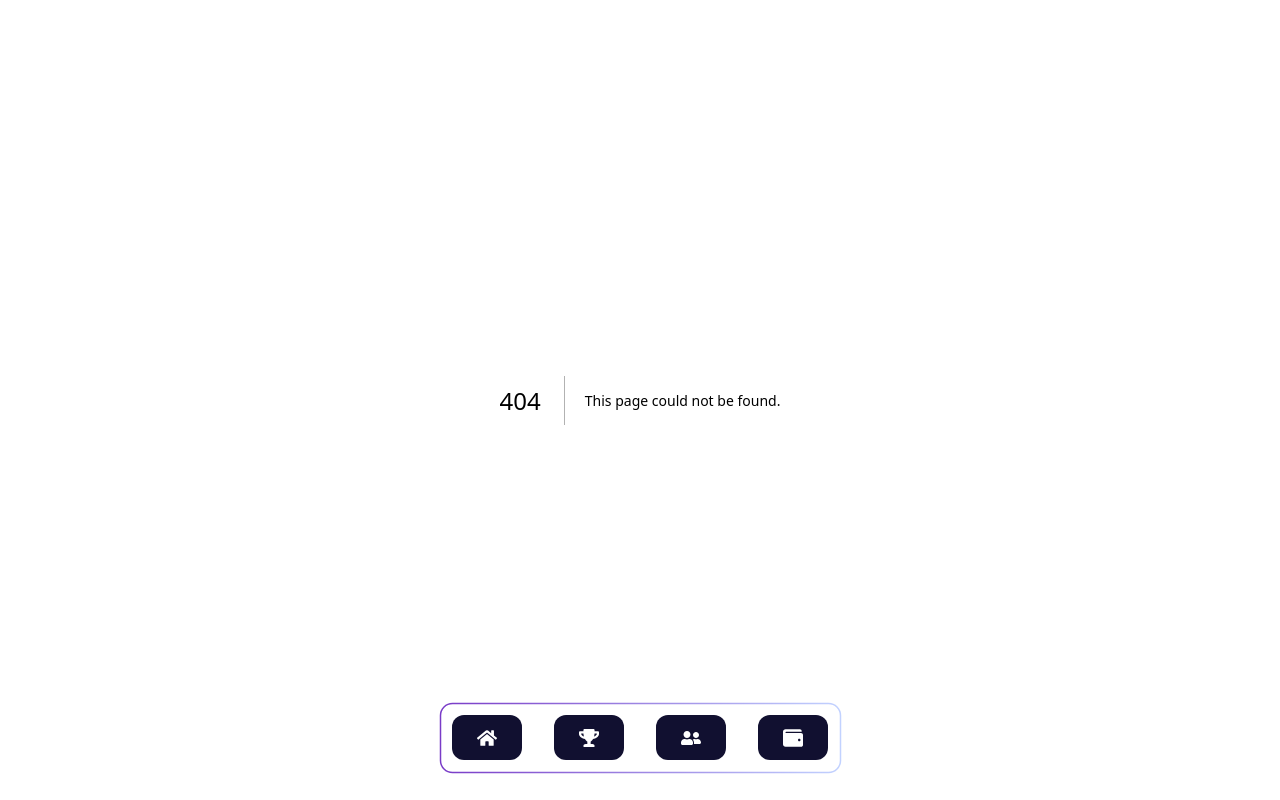
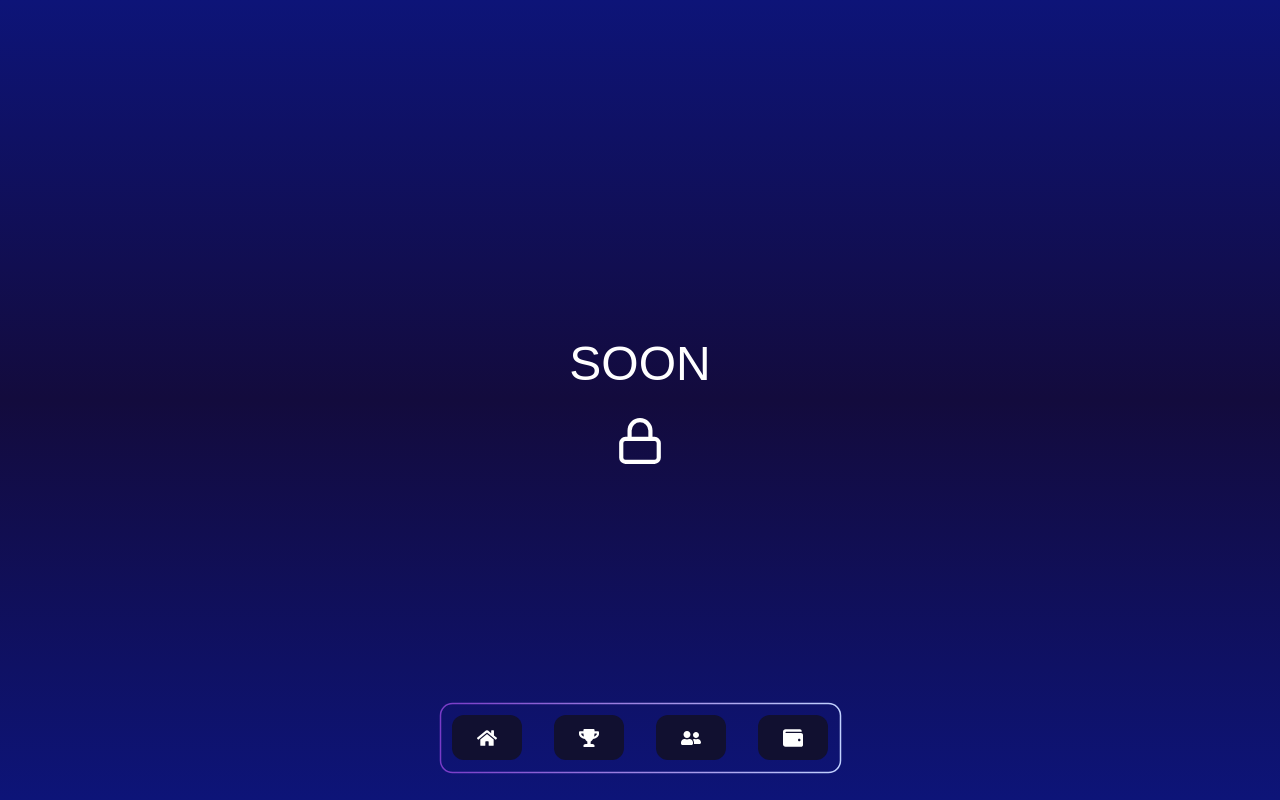
Before and after one commit to KruglyakovNikita/droppu, a Next.js app in the folder client/: page /inventory in a window 1280 px wide. Before the commit this address had no page. Built offline with nearby package versions, Linux system fonts and the light colour scheme.

Commit message:
Add new pages: Inventory, Stats

```diff
--- a/client/pages/index.tsx
+++ b/client/pages/index.tsx
@@ -75,10 +75,12 @@ const Home: React.FC = () => {
   }, []);
 
   const inviteFriendsLink = () => {
-    window.Telegram.WebApp.openTelegramLink(`https://t.me/share/url?url=https://t.me/droppu/start?startapp=${telegramUser?.id}&text=%0A%0A🚀 Jump into action with @Droppu's jetpack game and earn $JET tokens soon!%0A🌟 Get a 750 rating boost just for joining!%0A💥 Premium players score a massive 1000 rating boost!`);
+    window.Telegram.WebApp.impactOccurred('soft')
+    window.Telegram.WebApp.openTelegramLink(`https://t.me/share/url?url=https://t.me/DroppuBot/start?startapp=${telegramUser?.id}&text=%0A%0A🚀 Jump into action with @Droppu's jetpack game and earn $JET tokens soon!%0A🌟 Get a 750 rating boost just for joining!%0A💥 Premium players score a massive 1000 rating boost!`);
   }
 
   const chanelLink = () => {
+    window.Telegram.WebApp.impactOccurred('soft')
     window.Telegram.WebApp.openTelegramLink(`https://t.me/droppu`);
   }
 
@@ -313,6 +315,7 @@ const Home: React.FC = () => {
         h="110px"
       >
         <Card
+          onClick={() => {window.location.href = '/inventory'}}
           direction="row"
           alignItems="center"
           justifyContent="left"
@@ -355,6 +358,7 @@ const Home: React.FC = () => {
         h="110px"
       >
         <Card
+          onClick={() => {window.location.href = '/stats'}}
           direction="row"
           alignItems="center"
           justifyContent="left"
--- /dev/null
+++ b/client/pages/inventory.tsx
@@ -0,0 +1,26 @@
+import { Box, Flex, Text, Icon} from '@chakra-ui/react';
+import { FiLock } from 'react-icons/fi';
+
+const Inventory = () => {
+  return (
+    <Flex
+      direction="column"
+      align="center"
+      bgGradient="linear(to-b, #0D1478, #130B3D, #0D1478)"
+      color="white"
+      minH="100vh"
+      p={4}
+      position="relative"
+    >
+      {/* Текст SOON и замочек по центру */}
+      <Box textAlign="center" position="absolute" top="50%" transform="translateY(-50%)" zIndex="1">
+        <Text fontSize="48px" fontFamily="'PixelifySans-Bold', sans-serif" mb={4}>
+          SOON
+        </Text>
+        <Icon as={FiLock} boxSize="50px" />
+      </Box>
+    </Flex>
+  );
+};
+
+export default Inventory;
```
Also changed, not shown: client/pages/stats.tsx (added, +26 -0 lines).
